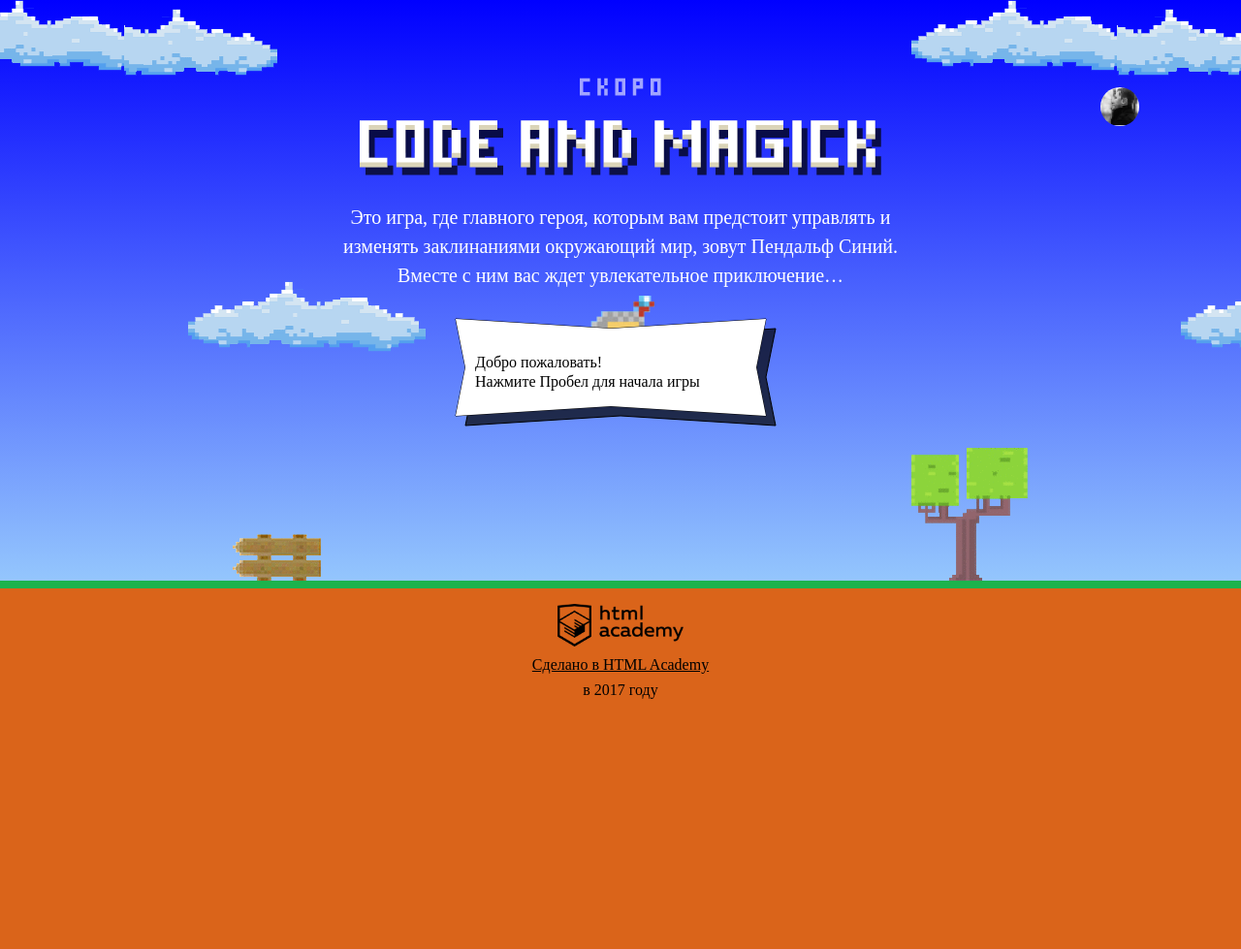
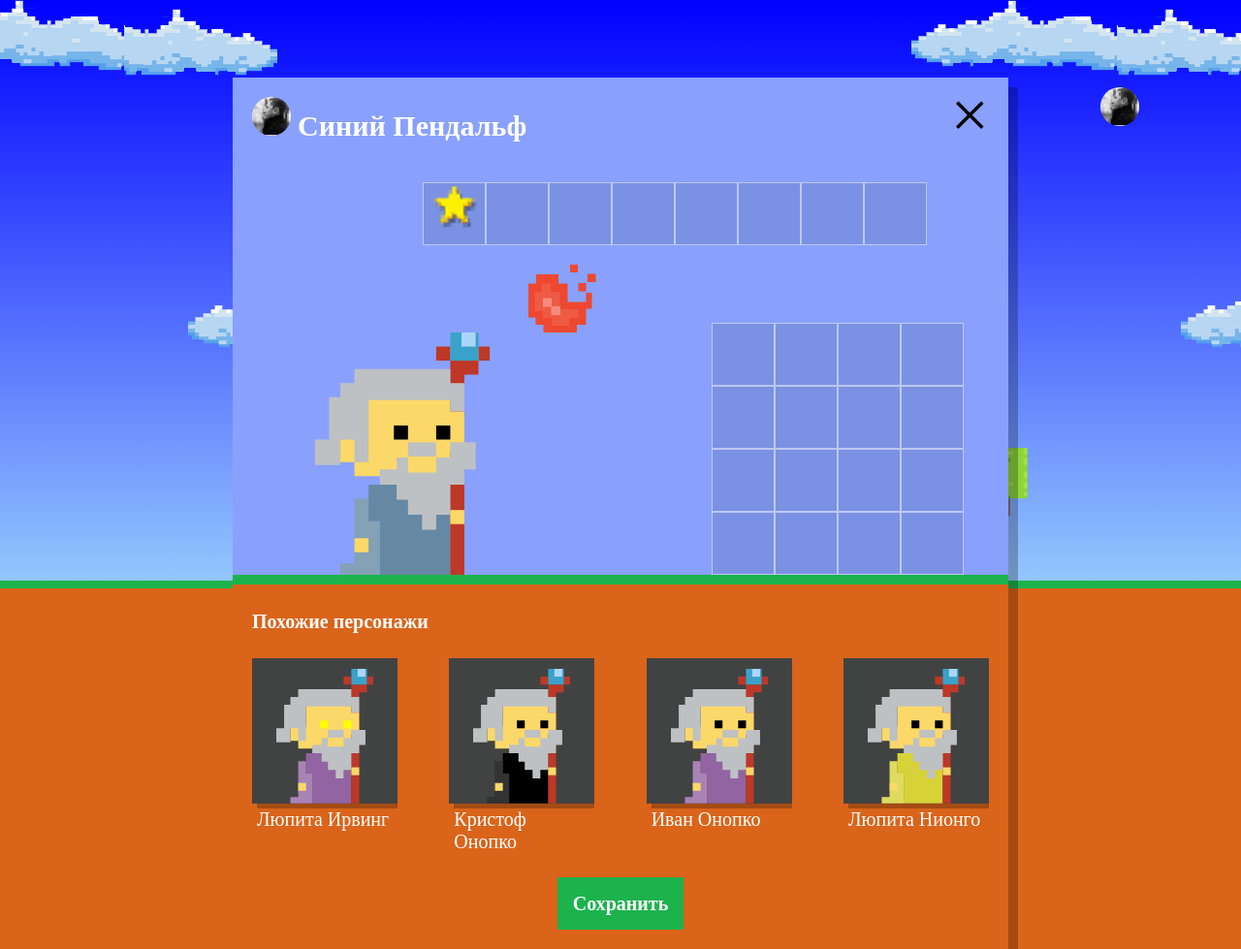
Before and after one commit to Jeurei/1233659-code-and-magick-20, a website: page index.html in a window 1280 px wide. Shown: the whole page at 97% size. Before the commit the page ends 800 px from the top, so only its background shows below. Drawn offline with Linux system fonts and the light colour scheme; a web font is replaced by a local one.

Commit message:
настройка персонажа

```diff
--- a/index.html
+++ b/index.html
@@ -251,6 +251,7 @@
         return fieldHeight / 3 - getWizardHeight();
       }
     </script>
+    <script src="./js/setup.js"></script>
     <script src="./js/stat.js"></script>
     <script src="js/game.js"></script>
   </body>
--- /dev/null
+++ b/js/setup.js
@@ -0,0 +1,66 @@
+'use strict';
+var userSetup = document.querySelector('.setup');
+var simillarSetup = document.querySelector('.setup-similar');
+var simillarList = userSetup.querySelector('.setup-similar-list');
+var temp = document.querySelector('#similar-wizard-template').content.querySelector('.setup-similar-item');
+var WIZARD_NAMES = ['Иван', 'Хуан', 'Себастьян', 'Мария', 'Кристоф', 'Виктор', 'Юлия', 'Люпита', 'Вашингтон'];
+var WIZARD_SURNAMES = ['да Марья', 'Верон', 'Мирабелла', 'Вальц', 'Онопко', 'Топольницкая', 'Нионго', 'Ирвинг'];
+var coatColor = ['rgb(101, 137, 164)', 'rgb(241, 43, 107)', 'rgb(146, 100, 161)', 'rgb(56, 159, 117)', 'rgb(215, 210, 55)', 'rgb(0, 0, 0)'];
+var eyesColor = ['black', 'red', 'blue', 'yellow', 'green'];
+// функция чтобы шафлить массивы,но я не знаю как её лучше применить,то есть в каком моменте и как часто шафлить
+function shuffle(a) {
+  var j; var x; var i;
+  for (i = a.length - 1; i > 0; i--) {
+    j = Math.floor(Math.random() * (i + 1));
+    x = a[i];
+    a[i] = a[j];
+    a[j] = x;
+  }
+  return a;
+}
+
+function renderWizards(arr) {
+  var frag = document.createDocumentFragment();
+  arr.forEach(function (el) {
+    var wizardEl = temp.cloneNode(true);
+    wizardEl.querySelector('.setup-similar-label').textContent = el.name;
+    wizardEl.querySelector('.wizard-coat').style.fill = el.coatColor;
+    wizardEl.querySelector('.wizard-eyes').style.fill = el.eyesColor;
+    frag.appendChild(wizardEl);
+  });
+  // вариант со стандартным for
+  // for (var i = 0; i < arr.length; i++) {
+  //   var wizardEl = temp.cloneNode(true);
+  //   wizardEl.querySelector('.setup-similar-label').textContent = arr[i].name;
+  //   wizardEl.querySelector('.wizard-coat').style.fill = arr[i].coatColor;
+  //   wizardEl.querySelector('.wizard-eyes').style.fill = arr[i].eyesColor;
+  //   frag.appendChild(wizardEl);
+  // }
+  return frag;
+}
+
+function createWizardObj() {
+  var obj = {};
+  obj.name = WIZARD_NAMES[Math.floor(Math.random() * WIZARD_NAMES.length)] + ' ' + WIZARD_SURNAMES[Math.floor(Math.random() * WIZARD_SURNAMES.length)];
+  obj.coatColor = coatColor[Math.floor(Math.random() * coatColor.length)];
+  obj.eyesColor = eyesColor[Math.floor(Math.random() * eyesColor.length)];
+  return obj;
+}
+
+function createWizard() {
+  var arr = [];
+  for (var i = 0; i < 4; i++) {
+    arr.push(createWizardObj(name));
+  }
+  return renderWizards(arr);
+}
+
+function appendWizards() {
+  simillarList.appendChild(createWizard());
+  simillarSetup.classList.remove('hidden');
+}
+
+if (userSetup) {
+  appendWizards();
+  userSetup.classList.remove('hidden');
+}
```
